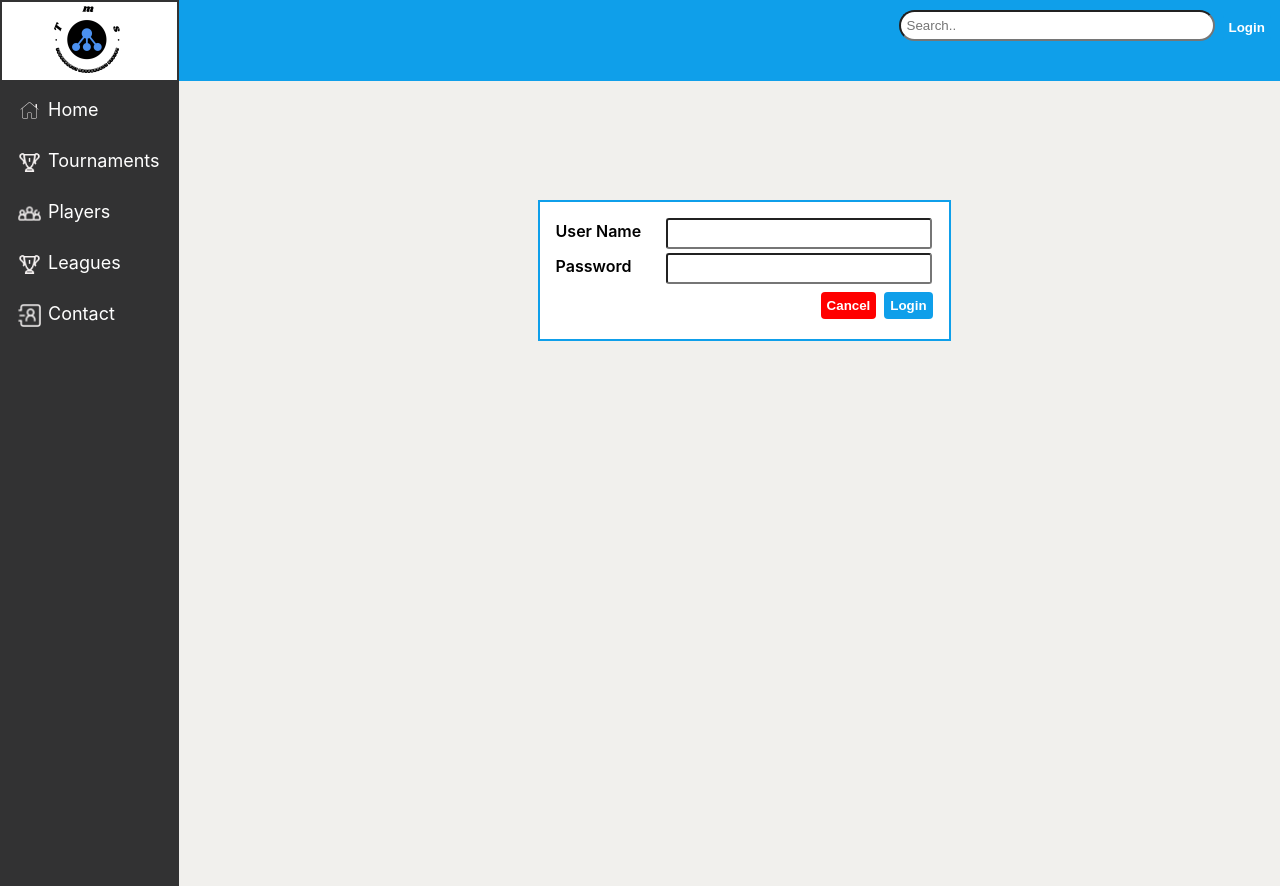
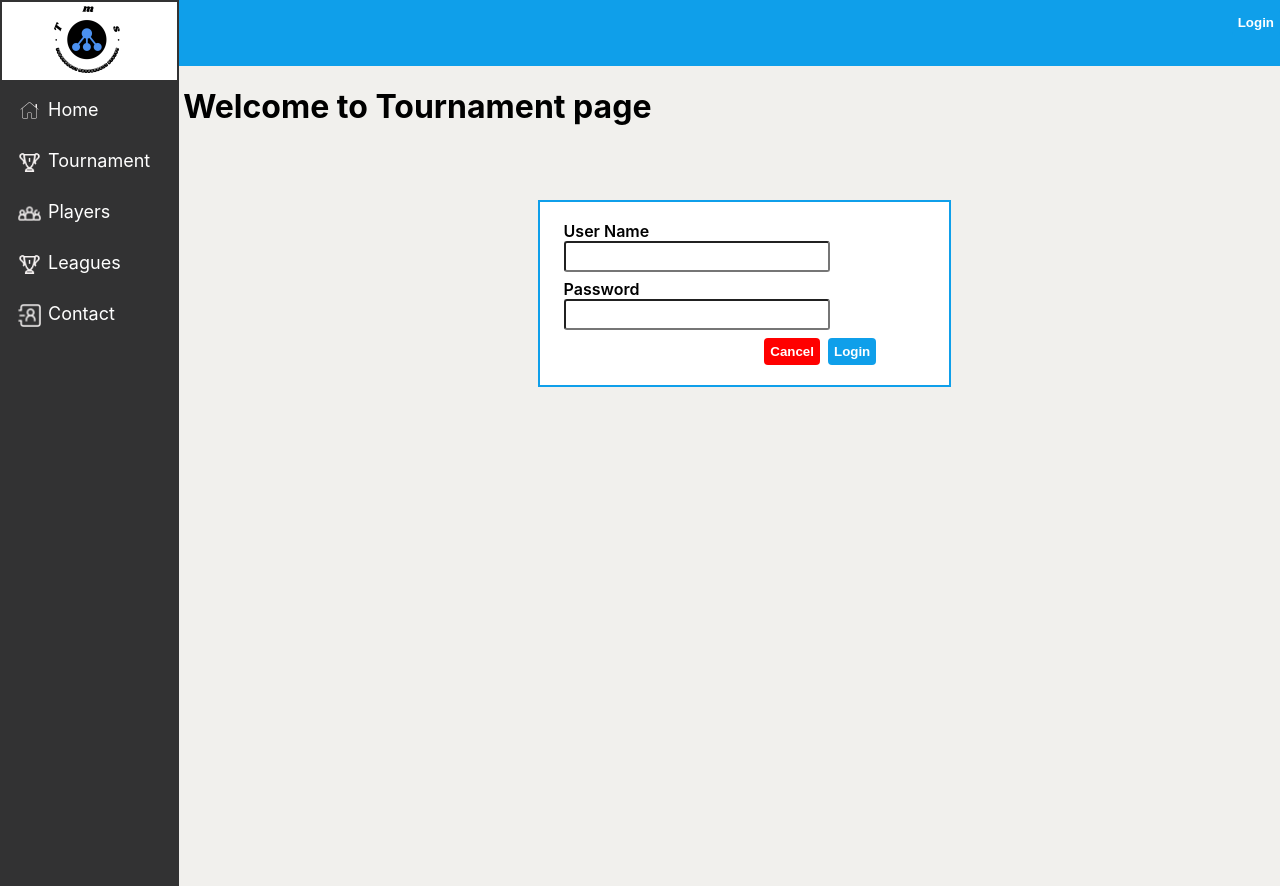
Before and after one commit to tms202301/tms-ui, a React (Create React App) app: page /tournament in a window 1280 px wide. Both pictures are taken after a click on the button "Login". Built offline with nearby package versions, Linux system fonts and the light colour scheme; the HTML template or start-up script is replaced by a standard one; what flux would draw is missing.

Commit message:
Modified for router implementation

```diff
--- a/package.json
+++ b/package.json
@@ -2,6 +2,7 @@
   "name": "my-app",
   "version": "0.1.0",
   "private": true,
+  "homepage": ".",
   "dependencies": {
     "@testing-library/jest-dom": "^5.16.5",
     "@testing-library/react": "^13.4.0",
@@ -11,6 +12,7 @@
     "react": "^18.2.0",
     "react-bootstrap": "^2.7.0",
     "react-dom": "^18.2.0",
+    "react-router-dom": "^6.6.2",
     "react-scripts": "5.0.1",
     "react-search-input": "^0.11.3",
     "web-vitals": "^2.1.4"
--- a/src/App.js
+++ b/src/App.js
@@ -2,14 +2,22 @@
 import './App.css';
 import './main/css/tms.css';
 import LeftMenu from './main/LeftMenu.js';
-import MainContent from './main/MainContent';
+import HeaderContent from './main/HeaderContent';
+import Home from './main/components/Home';
+import Tournament from './main/components/Tournaments';
+import { BrowserRouter, Routes, Route } from "react-router-dom";
 
 function App() {
   return (
-    <div className="App">
-      <LeftMenu />
-      <MainContent />
-    </div>
+    <BrowserRouter>
+      <HeaderContent />
+      <Routes>
+        <Route path="/" element={<LeftMenu />}>
+        <Route index element={<Home />} />
+        <Route path="/tournament" element={<Tournament />} />
+        </Route>
+      </Routes>
+    </BrowserRouter>
   );
 }
 
--- /dev/null
+++ b/src/main/HeaderContent.js
@@ -0,0 +1,70 @@
+import { Component } from "react";
+import MainRoute from './MainRoute';
+import SearchInput from './components/generic/TmsSearch';
+import TmsButton from './components/generic/TmsButton';
+import Spacer from './components/generic/TmsSpacer';
+import LoginCmp from './components/TmsLogin';
+import * as ServiceCall from './controller/ServiceCall';
+import LoginStore from "../stores/LoginStore";
+
+class HeaderContent extends Component {
+    constructor(props) {
+        super(props);
+        this.state = {
+            showLoginPop:false,
+            fullName: "",
+            hideLoginBtn: false,
+            hideLogoutBtn: true
+        }
+        this.onLoginButtonClick = this.onLoginButtonClick.bind(this);
+        this.okAction = this.okAction.bind(this);
+        this.cancelAction = this.cancelAction.bind(this);
+        this.closePopup = this.closePopup.bind(this);
+        this.postLoginAction = this.postLoginAction.bind(this);
+        this.onLogoutButtonClick = this.onLogoutButtonClick.bind(this);
+    }
+    componentDidMount() {
+        LoginStore.addChangeListener(this.postLoginAction);
+    }
+    componentWillUnmount() {
+        LoginStore.removeChangeListener(this.postLoginAction);
+    }
+    postLoginAction() {
+        let resData = LoginStore.getData();
+        this.setState({fullName: resData.firstName+" "+resData.lastName});
+    }
+    onLoginButtonClick(event) {
+        this.setState({showLoginPop: !this.state.showLoginPop});
+    }
+    onLogoutButtonClick() {
+        this.setState({fullName: "", hideLogoutBtn: true, hideLoginBtn: false});
+    }
+    okAction(data) {
+        ServiceCall.loginRequest(data);
+        this.setState({hideLogoutBtn: false, hideLoginBtn: true});
+        this.closePopup();
+    }
+    cancelAction() {
+        this.closePopup();
+    }
+    closePopup() {
+        this.setState({showLoginPop: !this.state.showLoginPop});
+    }
+    render() {
+        let displayValue = this.state.showLoginPop ? "block" : "none";
+        return(
+            <div className="contentcls">
+                <div className="home-header-cls">
+                    <div className="full-name-cls">{this.state.fullName}</div>
+                    <TmsButton hidden={this.state.hideLogoutBtn} align="right" label="Logout" onClick={this.onLogoutButtonClick}/>
+                    <TmsButton hidden={this.state.hideLoginBtn} align="right" label="Login" onClick={this.onLoginButtonClick}/>
+                    <Spacer align="right"/>
+                </div>
+                <div className="login-popup_content" style={{display: displayValue, width: "377px"}}>
+                    <LoginCmp ok={this.okAction} cancel={this.cancelAction}/>
+                </div>
+            </div>
+        )
+    }
+}
+export default HeaderContent;
--- a/src/main/LeftMenu.js
+++ b/src/main/LeftMenu.js
@@ -4,6 +4,7 @@ import TournamentIcon from './images/Tournament-Icon.png';
 import PlayersIcon from './images/Players-Icon.png';
 import ContactIcon from './images/Contact-Icon.png';
 import LogoIcon from './images/logo-black.png';
+import { Outlet, Link } from "react-router-dom";
 
 class LeftMenu extends Component {
     constructor(props) {
@@ -14,7 +15,8 @@ class LeftMenu extends Component {
     }
     render(){
         return(
-            <div className="menucls">
+            <div>
+                <nav className="menucls">
                     <ul className="logoCls">
                         <li>
                             <span><img src={LogoIcon} /></span>
@@ -23,11 +25,11 @@ class LeftMenu extends Component {
                     <ul className="primary-menu">
                         <li>
                             <span className="menu-icon-cls"><img src={HomeIcon} /></span>
-                        <span>Home</span>
+                            <span><Link to="/">Home</Link></span>
                         </li>
                         <li>
                             <span className="menu-icon-cls"><img src={TournamentIcon} /></span>
-                        <span>Tournaments</span>
+                            <span><Link to="/tournament">Tournament</Link></span>
                         </li>
                         <li>
                             <span className="menu-icon-cls"><img src={PlayersIcon} /></span>
@@ -42,6 +44,8 @@ class LeftMenu extends Component {
                             <span>Contact</span>
                         </li>
                     </ul>
+                </nav>
+                <Outlet />
             </div>
         )
     }
--- /dev/null
+++ b/src/main/MainRoute.js
@@ -0,0 +1,22 @@
+import { Component } from "react";
+import { BrowserRouter, Routes, Route } from "react-router-dom";
+import Home from "./components/Home";
+
+class MainRoute extends Component {
+    constructor(props) {
+        super(props);
+        this.state = {}
+    }
+    render() {
+        return(
+            <BrowserRouter>
+                <Routes>
+                    <Route path="/" element={<Home />}>
+                    <Route index element={<Home />} />
+                    </Route>
+                </Routes>
+            </BrowserRouter>
+        )
+    }
+}
+export default MainRoute;
--- a/src/main/components/Home.js
+++ b/src/main/components/Home.js
@@ -1,68 +1,19 @@
 import { Component } from "react";
-import SearchInput from './generic/TmsSearch';
-import TmsButton from './generic/TmsButton';
-import Spacer from './generic/TmsSpacer';
-import LoginCmp from './TmsLogin';
-import * as ServiceCall from '../controller/ServiceCall';
-import LoginStore from "../../stores/LoginStore";
+
+
 
 class Home extends Component {
     constructor(props) {
         super(props);
         this.state = {
-            showLoginPop:false,
-            fullName: "",
-            hideLoginBtn: false,
-            hideLogoutBtn: true
+
         }
-        this.onLoginButtonClick = this.onLoginButtonClick.bind(this);
-        this.okAction = this.okAction.bind(this);
-        this.cancelAction = this.cancelAction.bind(this);
-        this.closePopup = this.closePopup.bind(this);
-        this.postLoginAction = this.postLoginAction.bind(this);
-        this.onLogoutButtonClick = this.onLogoutButtonClick.bind(this);
     }
-    componentDidMount() {
-        LoginStore.addChangeListener(this.postLoginAction);
-    }
-    componentWillUnmount() {
-        LoginStore.removeChangeListener(this.postLoginAction);
-    }
-    postLoginAction() {
-        let resData = LoginStore.getData();
-        this.setState({fullName: resData.firstName+" "+resData.lastName});
-    }
-    onLoginButtonClick(event) {
-        this.setState({showLoginPop: !this.state.showLoginPop});
-    }
-    onLogoutButtonClick() {
-        this.setState({fullName: "", hideLogoutBtn: true, hideLoginBtn: false});
-    }
-    okAction(data) {
-        ServiceCall.loginRequest(data);
-        this.setState({hideLogoutBtn: false, hideLoginBtn: true});
-        this.closePopup();
-    }
-    cancelAction() {
-        this.closePopup();
-    }
-    closePopup() {
-        this.setState({showLoginPop: !this.state.showLoginPop});
-    }
+
     render() {
-        let displayValue = this.state.showLoginPop ? "block" : "none";
         return(
             <div className="cmp-main-cls">
-                <div className="home-header-cls">
-                    <div className="full-name-cls">{this.state.fullName}</div>
-                    <TmsButton hidden={this.state.hideLogoutBtn} align="right" label="Logout" onClick={this.onLogoutButtonClick}/>
-                    <TmsButton hidden={this.state.hideLoginBtn} align="right" label="Login" onClick={this.onLoginButtonClick}/>
-                    <Spacer align="right"/>
-                    <SearchInput align="right"/>
-                </div>
-                <div className="login-popup_content" style={{display: displayValue, width: "377px"}}>
-                    <LoginCmp ok={this.okAction} cancel={this.cancelAction}/>
-                </div>
+                <h1>Welcome to Home page</h1>
             </div>
         )
     }
--- a/src/main/MainContent.js
+++ b/src/main/components/Tournaments.js
@@ -1,19 +1,19 @@
 import { Component } from "react";
-import Home from './components/Home';
 
-class MainContent extends Component {
+class Tournament extends Component {
     constructor(props) {
         super(props);
         this.state = {
 
         }
     }
+
     render() {
         return(
-            <div className="contentcls">
-                <Home />
+            <div className="cmp-main-cls">
+                <h1>Welcome to Tournament page</h1>
             </div>
         )
     }
 }
-export default MainContent;
+export default Tournament;
--- a/src/main/css/tms.css
+++ b/src/main/css/tms.css
@@ -2,16 +2,16 @@
     background-color: #0f9fea;
     width: 100%;
     float: left;
-    padding: 10px;
     height: 61px;
+    padding-top: 5px;
 }
 .menucls {
     width: 14%;
     float: left;
   }
   .contentcls {
-    width: 84.5%;
-    float: left;
+    width: 86%;
+    float: right;
   }
   .primary-menu {
     background-color: #323233;
@@ -31,6 +31,10 @@
   }
   .primary-menu li:hover {
     background-color: #5c5c5e;
+  }
+  .primary-menu a {
+    text-decoration: none;
+    color: #fff;
   }
   .menu-icon-cls {
     float: left;
@@ -73,9 +77,10 @@
     border: 2px solid #323233;
   }
   .cmp-main-cls {
-    width: 100%;
+    width: 84%;
     float: left;
     margin-bottom: 4px;
+    margin-left: 4px;
   }
   .logoCls li {
     padding: 3px;
@@ -126,4 +131,5 @@
     color: #fff;
     font-weight: 700;
     font-size: 28px;
+    padding-left: 4px;
   }
```
Also changed, not shown: 1 other file (tests, documents, lock files or other folders). Lines whose indentation alone changed are shown as unchanged.
